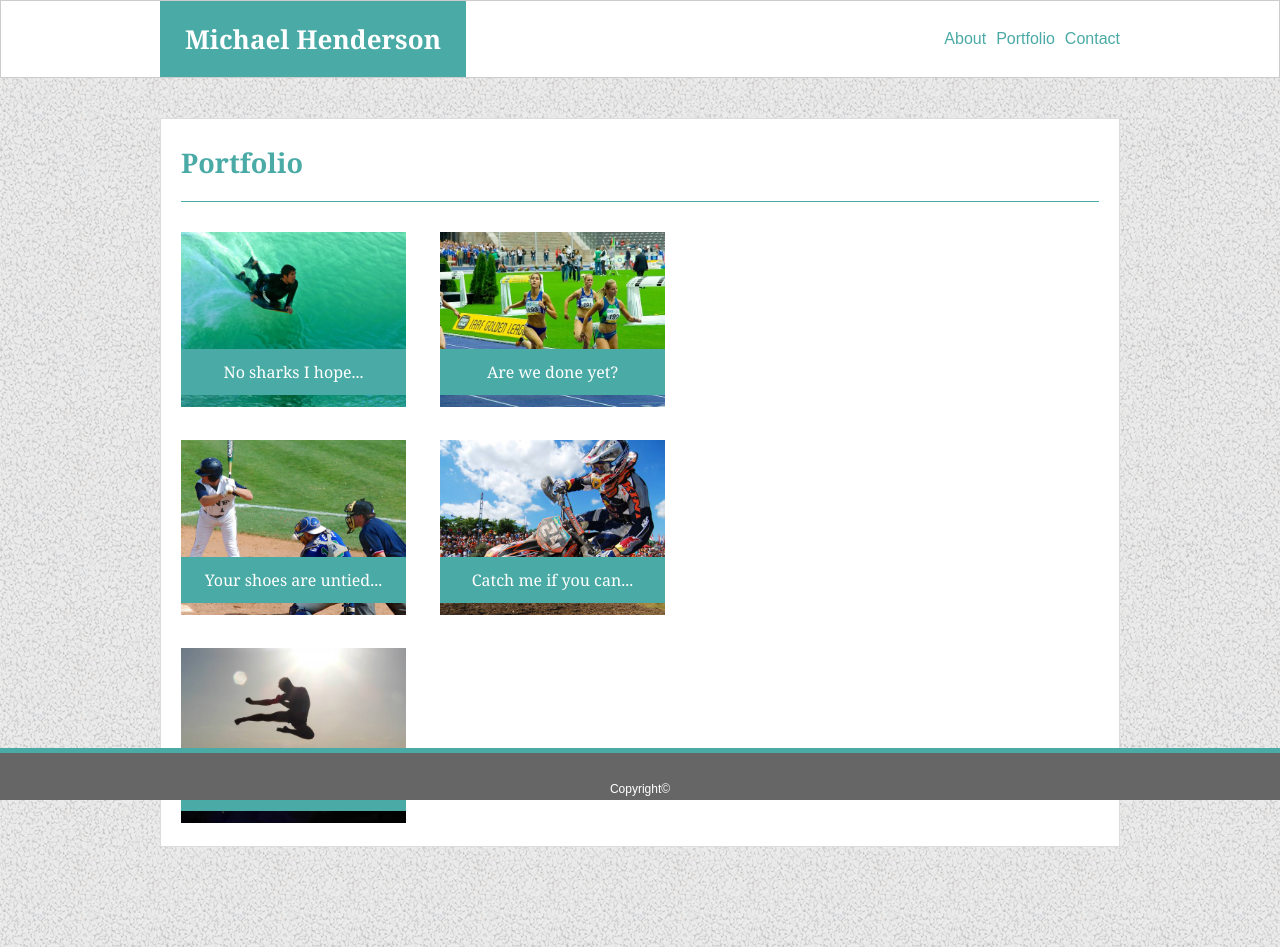
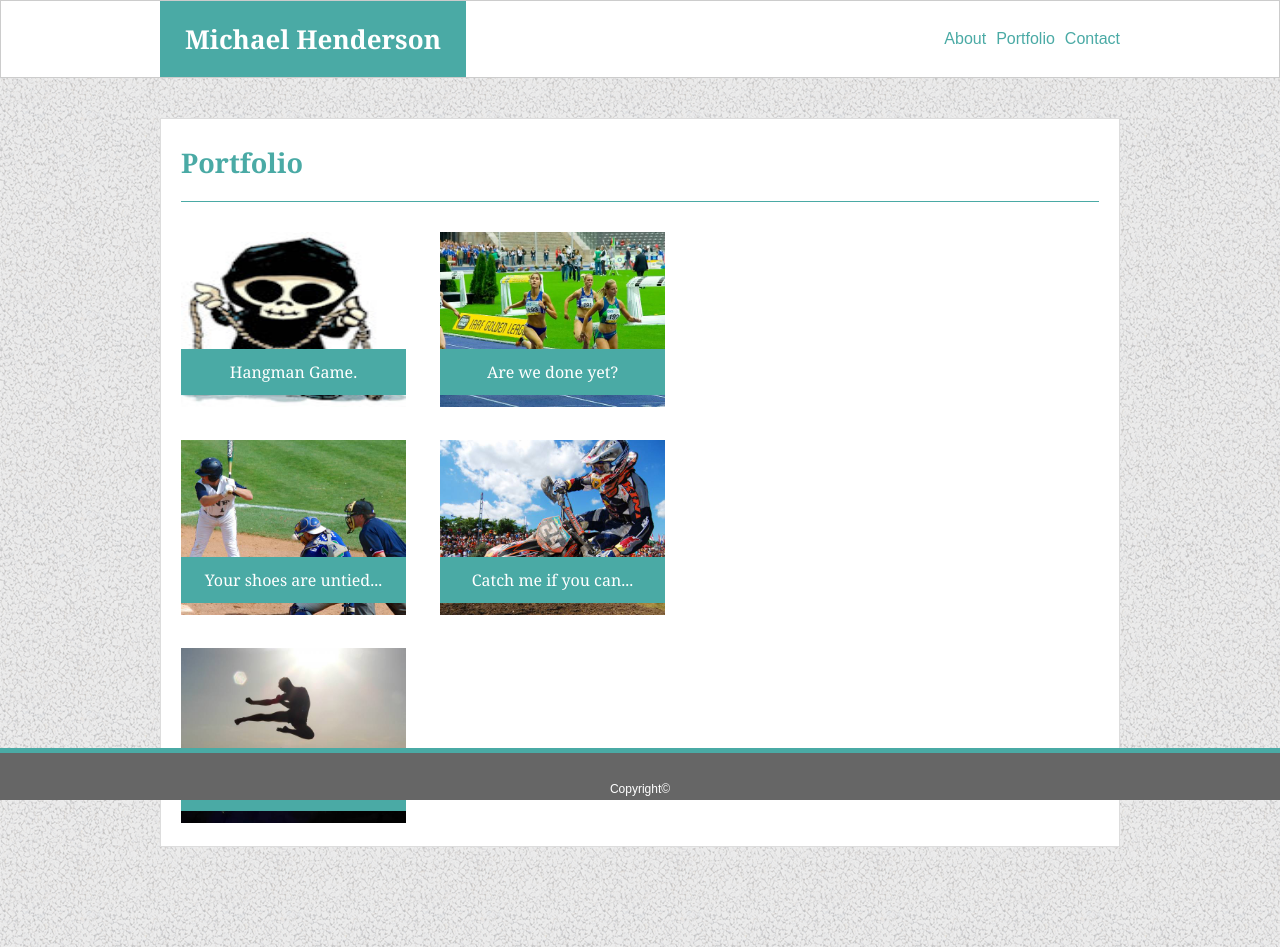
Before and after one commit to elp11999/Basic-Portfolio, a plain HTML site: page portfolio.html in a window 1280 px wide. Drawn offline with Linux system fonts and the light colour scheme.

Commit message:
Update portfolio with Hangman game.

```diff
--- a/portfolio.html
+++ b/portfolio.html
@@ -26,8 +26,10 @@
 
             <div class="portfolioimageline">
                 <div class="portfolioimagecontainer">
-                    <img class="portfolioimage" src="assets/images/s1.jpg" alt="surfer" height="175" width="225" >
-                    <span class="portfolioimagetext">No sharks I hope...</span>
+                    <a href="https://elp11999.github.io/Word-Guess-Game/">
+                        <img class="portfolioimage" src="assets/images/hangman.jpg" alt="hangman" height="175" width="225" >
+                    </a>
+                    <span class="portfolioimagetext">Hangman Game.</span>
                 </div>
                 <div class="portfolioimagecontainer">
                     <img class="portfolioimage" src="assets/images/s2.jpg" alt="runners" height="175" width="225" >
```
Also changed, not shown: assets/images/hangman.jpg (added).
